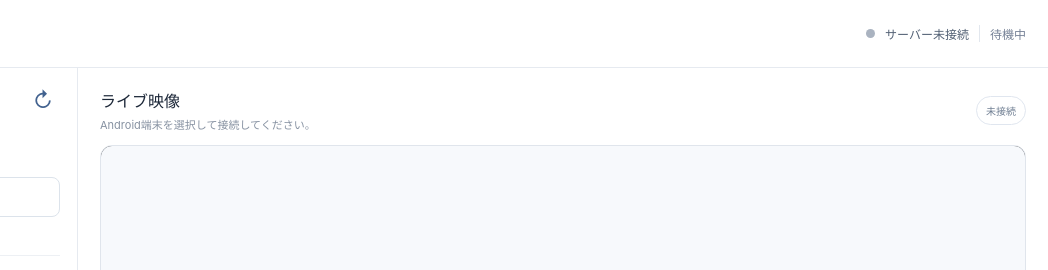
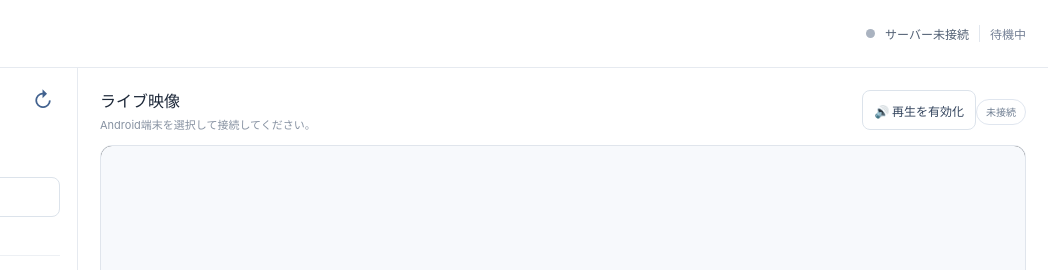
Before and after one commit to a09848281-prog/web-rtc-, a plain HTML site: page web/index.html in a window 1280 px wide. Shown: the top 270 px of the page, 232-1280 px from the left. Drawn offline with Linux system fonts and the light colour scheme.

Commit message:
Add explicit iPad Safari playback activation

```diff
--- a/web/index.html
+++ b/web/index.html
@@ -81,7 +81,7 @@
   <section class="viewer">
     <div class="viewer-heading">
       <div><h2 id="viewerTitle">ライブ映像</h2><p id="viewerSub">Android端末を選択して接続してください。</p></div>
-      <span id="mediaBadge" class="media-badge">未接続</span>
+      <div class="viewer-actions"><button id="enablePlayback" class="button button-light" type="button">🔊 再生を有効化</button><span id="mediaBadge" class="media-badge">未接続</span></div>
     </div>
     <div class="video-frame" id="videoFrame">
       <video id="remoteVideo" autoplay playsinline></video>
```
